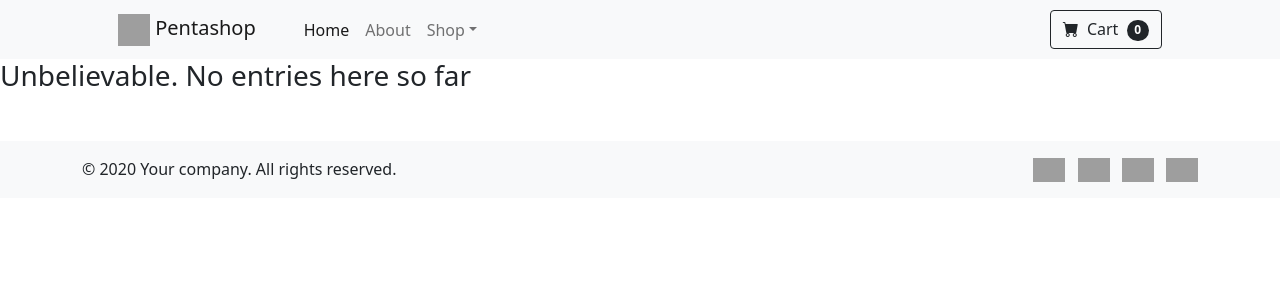
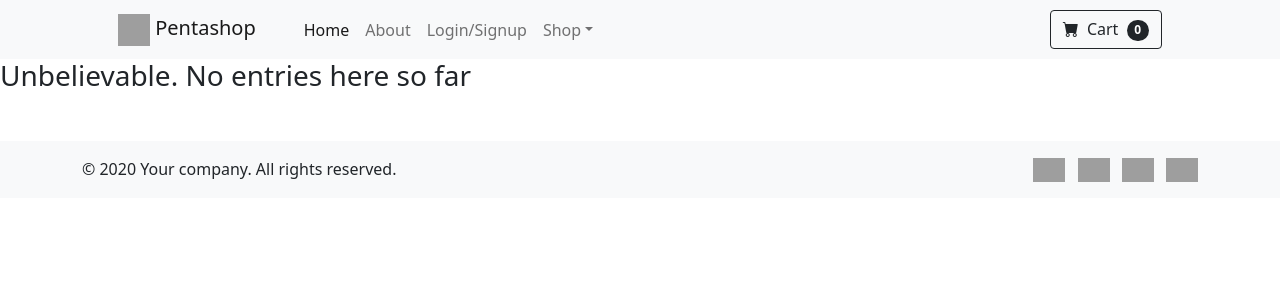
Before and after one commit to marvinds1/TugasWorkshop, a Flask app: page /details/1 in a window 1280 px wide. Shown: the top 300 px of the page. Run offline with Flask 2, Linux system fonts and the light colour scheme; data that the repository does not hold is empty; some libraries are stand-ins or nearby versions; grey boxes are pictures that could not be loaded.

Commit message:
Update navbar.html

```diff
--- a/workshop1/templates/navbar.html
+++ b/workshop1/templates/navbar.html
@@ -9,6 +9,7 @@
           <ul class="navbar-nav me-auto mb-2 mb-lg-0 ms-lg-4">
               <li class="nav-item"><a class="nav-link active" aria-current="page" href="/">Home</a></li>
               <li class="nav-item"><a class="nav-link" href="#!">About</a></li>
+              <li class="nav-item"><a class="nav-link" href="/start">Login/Signup</a></li>
               <li class="nav-item dropdown">
                   <a class="nav-link dropdown-toggle" id="navbarDropdown" href="#" role="button" data-bs-toggle="dropdown" aria-expanded="false">Shop</a>
                   <ul class="dropdown-menu" aria-labelledby="navbarDropdown">
```
